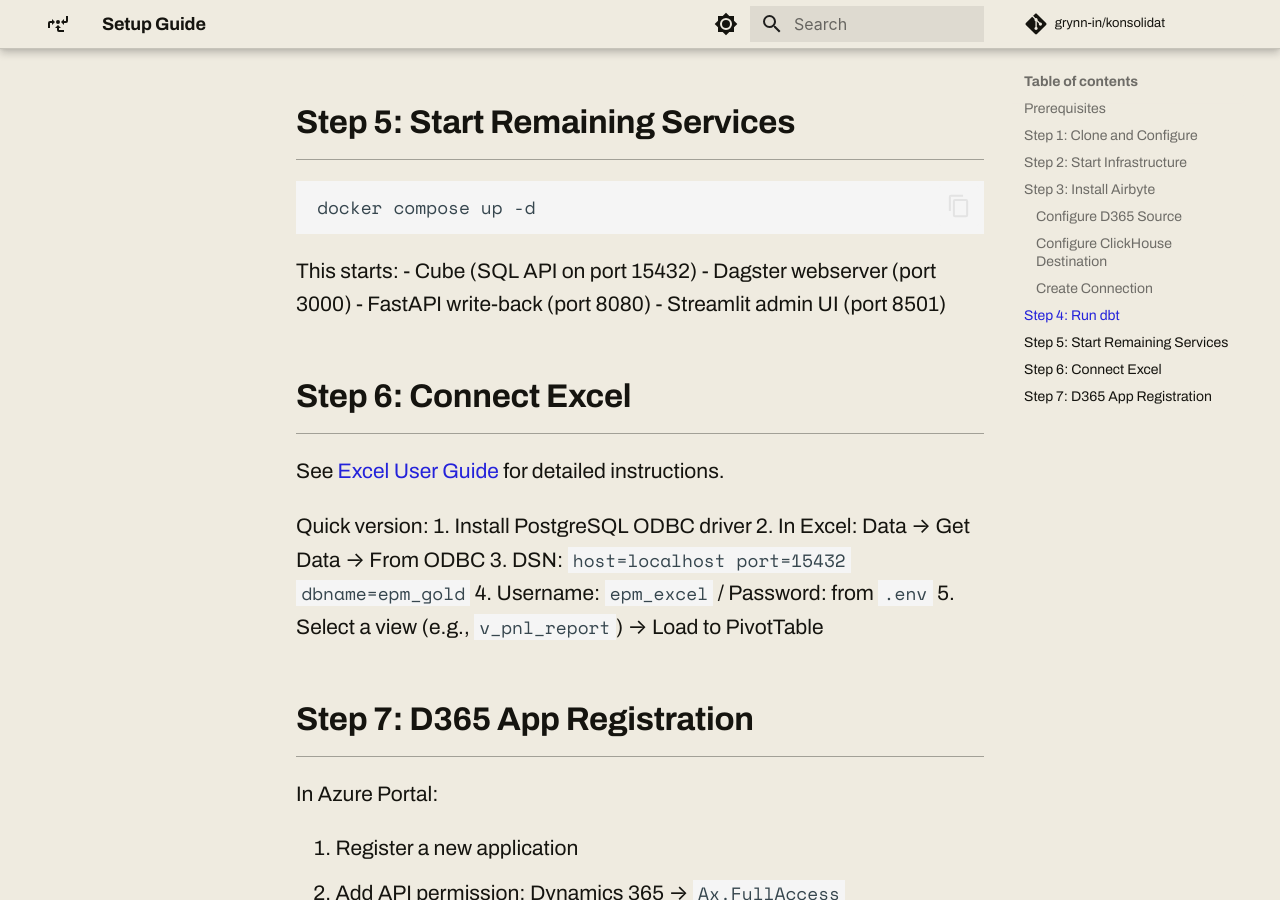
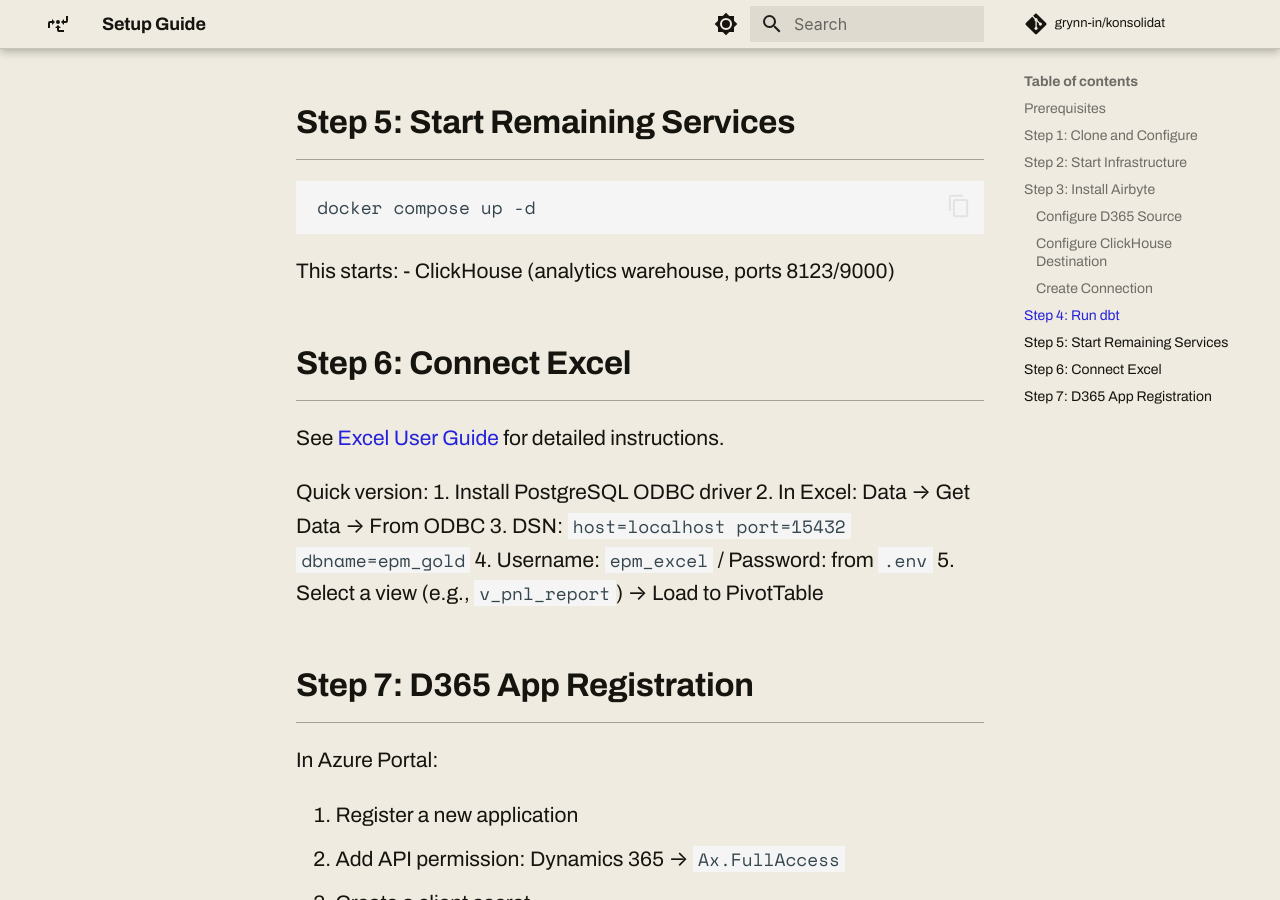
Before and after one commit to grynn-in/konsolidat, an MkDocs documentation site: the page built from docs/setup-guide.md, in a window 1280 px wide and 900 px high, scrolled down 3349 px. Built offline with MkDocs 1.6.1 and Material for MkDocs 9.7.7, drawn with Linux system fonts in a browser that asks for light colours; comment, search, counter and statistics services are not loaded; some of the changed text lies outside the part shown.

Commit message:
chore: remove obsolete Dagster/Streamlit/dbt Dockerfiles and stale references
These were replaced by Frappe konsol app in commit 72b0465. Cleans up
dead Dockerfiles, .gitignore entries, and doc references to Streamlit/Dagster.

Co-Authored-By: Claude Opus 4.6 <noreply@anthropic.com>

````diff
--- a/docs/setup-guide.md
+++ b/docs/setup-guide.md
@@ -26,7 +26,7 @@ Edit `.env` with your credentials:
 ## Step 2: Start Infrastructure
 
 ```bash
-docker compose up -d clickhouse dagster_postgres
+docker compose up -d
 ```
 
 Verify ClickHouse:
@@ -98,10 +98,7 @@ docker compose up -d
 ```
 
 This starts:
-- Cube (SQL API on port 15432)
-- Dagster webserver (port 3000)
-- FastAPI write-back (port 8080)
-- Streamlit admin UI (port 8501)
+- ClickHouse (analytics warehouse, ports 8123/9000)
 
 ## Step 6: Connect Excel
 
````
Also changed, not shown: docs/allocation-guide.md (+1 -1 lines), docs/excel-user-guide.md (+2 -3 lines), 4 other files.
